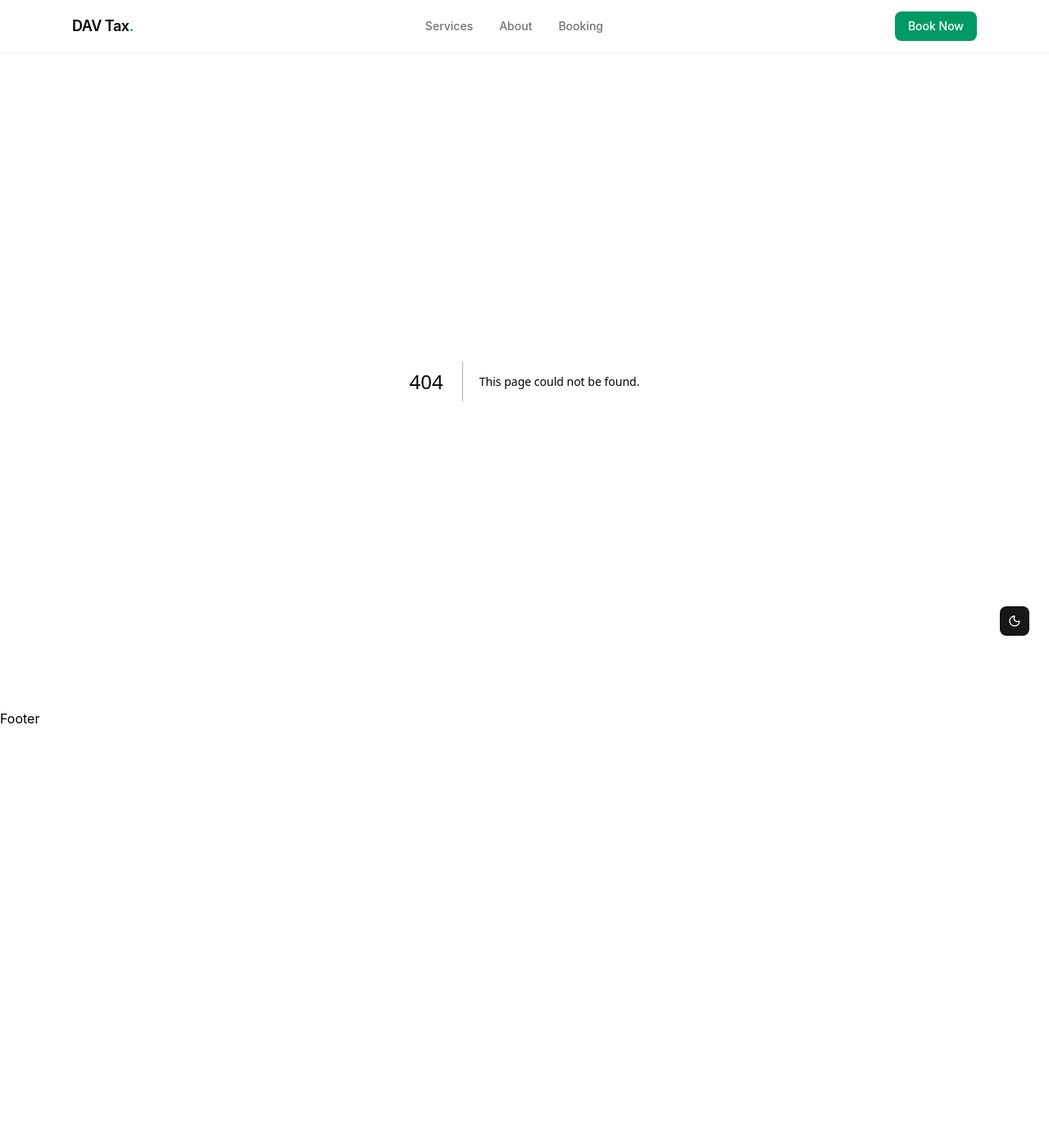
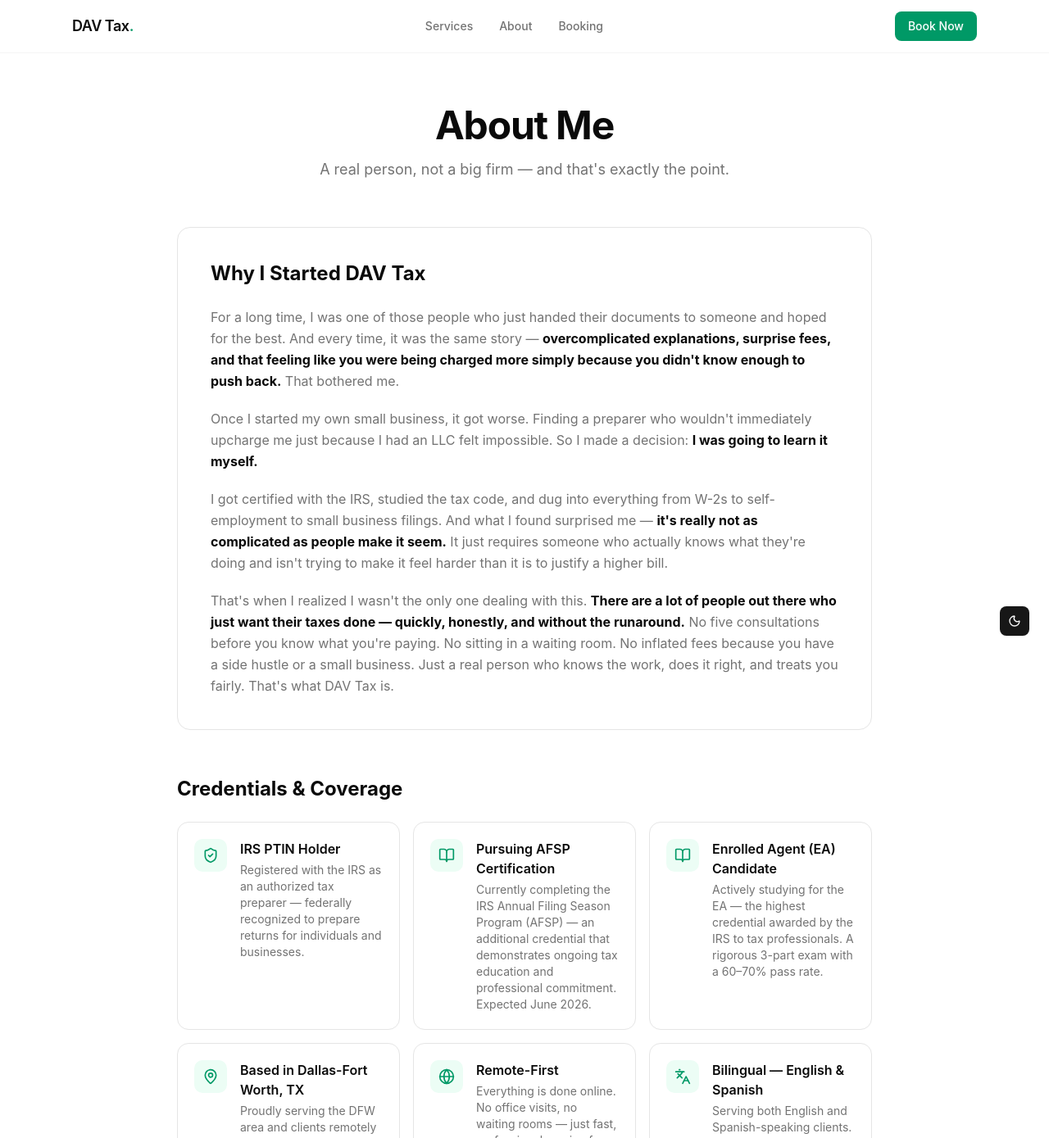
Before and after one commit to DavidAVargas/dav-tax, a Next.js app: page /about in a window 1280 px wide. Before the commit this address had no page. Shown: the top 1389 px of the page at 82% size. Before the commit the page ends 889 px from the top, so only its background shows below. Built offline with nearby package versions, Linux system fonts and the light colour scheme.

Commit message:
add about page with story, credentials, and bilingual callout

```diff
--- /dev/null
+++ b/app/about/page.tsx
@@ -0,0 +1,148 @@
+import { ShieldCheck, MapPin, Globe, BookOpen, ArrowRight, Languages } from "lucide-react";
+import { Button } from "@/components/ui/button";
+import Link from "next/link";
+
+const credentials = [
+  {
+    icon: ShieldCheck,
+    title: "IRS PTIN Holder",
+    description: "Registered with the IRS as an authorized tax preparer — federally recognized to prepare returns for individuals and businesses.",
+  },
+  {
+    icon: BookOpen,
+    title: "Pursuing AFSP Certification",
+    description: "Currently completing the IRS Annual Filing Season Program (AFSP) — an additional credential that demonstrates ongoing tax education and professional commitment. Expected June 2026.",
+  },
+  {
+    icon: BookOpen,
+    title: "Enrolled Agent (EA) Candidate",
+    description: "Actively studying for the EA — the highest credential awarded by the IRS to tax professionals. A rigorous 3-part exam with a 60–70% pass rate.",
+  },
+  {
+    icon: MapPin,
+    title: "Based in Dallas-Fort Worth, TX",
+    description: "Proudly serving the DFW area and clients remotely across the United States.",
+  },
+  {
+    icon: Globe,
+    title: "Remote-First",
+    description: "Everything is done online. No office visits, no waiting rooms — just fast, professional service from anywhere.",
+  },
+  {
+    icon: Languages,
+    title: "Bilingual — English & Spanish",
+    description: "Serving both English and Spanish-speaking clients. No language barrier, no miscommunication — just clear, honest help.",
+  },
+];
+
+export default function AboutPage() {
+  return (
+    <div className="mx-auto max-w-4xl px-4 py-16 sm:px-6">
+      <div className="mb-14 text-center">
+        <h1 className="text-4xl font-bold tracking-tight sm:text-5xl">About Me</h1>
+        <p className="mt-4 text-lg text-muted-foreground">
+          A real person, not a big firm — and that&apos;s exactly the point.
+        </p>
+      </div>
+
+      <div className="mb-14 rounded-2xl border border-border bg-card p-8 sm:p-10">
+        <h2 className="mb-6 text-2xl font-bold">Why I Started DAV Tax</h2>
+        <div className="space-y-5 text-muted-foreground leading-relaxed">
+          <p>
+            For a long time, I was one of those people who just handed their documents to someone
+            and hoped for the best. And every time, it was the same story —{" "}
+            <strong className="text-foreground">
+              overcomplicated explanations, surprise fees, and that feeling like you were being
+              charged more simply because you didn&apos;t know enough to push back.
+            </strong>{" "}
+            That bothered me.
+          </p>
+          <p>
+            Once I started my own small business, it got worse. Finding a preparer who wouldn&apos;t
+            immediately upcharge me just because I had an LLC felt impossible. So I made a decision:{" "}
+            <strong className="text-foreground">I was going to learn it myself.</strong>
+          </p>
+          <p>
+            I got certified with the IRS, studied the tax code, and dug into everything from
+            W-2s to self-employment to small business filings. And what I found surprised me —{" "}
+            <strong className="text-foreground">
+              it&apos;s really not as complicated as people make it seem.
+            </strong>{" "}
+            It just requires someone who actually knows what they&apos;re doing and isn&apos;t
+            trying to make it feel harder than it is to justify a higher bill.
+          </p>
+          <p>
+            That&apos;s when I realized I wasn&apos;t the only one dealing with this.{" "}
+            <strong className="text-foreground">
+              There are a lot of people out there who just want their taxes done — quickly,
+              honestly, and without the runaround.
+            </strong>{" "}
+            No five consultations before you know what you&apos;re paying. No sitting in a
+            waiting room. No inflated fees because you have a side hustle or a small business.
+            Just a real person who knows the work, does it right, and treats you fairly.
+            That&apos;s what DAV Tax is.
+          </p>
+        </div>
+      </div>
+
+      <div className="mb-14">
+        <h2 className="mb-6 text-2xl font-bold">Credentials & Coverage</h2>
+        <div className="grid gap-4 sm:grid-cols-2 lg:grid-cols-3">
+          {credentials.map((cred) => {
+            const Icon = cred.icon;
+            return (
+              <div
+                key={cred.title}
+                className="flex gap-4 rounded-xl border border-border bg-card p-5"
+              >
+                <div className="inline-flex h-10 w-10 shrink-0 items-center justify-center rounded-lg bg-emerald-50 dark:bg-emerald-950/40">
+                  <Icon className="size-5 text-emerald-600" />
+                </div>
+                <div>
+                  <h3 className="font-semibold">{cred.title}</h3>
+                  <p className="mt-1 text-sm text-muted-foreground">{cred.description}</p>
+                </div>
+              </div>
+            );
+          })}
+        </div>
+      </div>
+
+      <div className="mb-14 rounded-2xl border border-border bg-card p-8 sm:p-10">
+        <h2 className="mb-4 text-2xl font-bold">What You Can Expect</h2>
+        <ul className="space-y-3 text-muted-foreground">
+          {[
+            "Flat-rate pricing — you know the cost before we start, no surprises",
+            "No unnecessary back-and-forth or multiple consultations just to get started",
+            "100% online — send your documents, we handle the rest",
+            "A real person reviewing your return, not automated software flying blind",
+            "Quick turnaround so you're not waiting around for weeks",
+            "Available to clients across most of the United States",
+          ].map((item) => (
+            <li key={item} className="flex items-start gap-3">
+              <span className="mt-2 size-1.5 shrink-0 rounded-full bg-emerald-500" />
+              {item}
+            </li>
+          ))}
+        </ul>
+      </div>
+
+      <div className="rounded-2xl border border-emerald-200 bg-emerald-50 p-8 text-center dark:border-emerald-800 dark:bg-emerald-950/30">
+        <h3 className="text-xl font-bold">Ready to get your taxes done?</h3>
+        <p className="mt-2 text-muted-foreground">
+          Book a free consultation — no commitment, no fees upfront. Just a quick call to get you sorted.
+        </p>
+        <Button
+          asChild
+          size="lg"
+          className="mt-6 bg-emerald-600 text-white hover:bg-emerald-700"
+        >
+          <Link href="#booking">
+            Book a Free Consultation
+            <ArrowRight className="ml-2 size-4" />
+          </Link>
+        </Button>
+      </div>
+    </div>
+  );
+}
--- a/components/Navbar/index.tsx
+++ b/components/Navbar/index.tsx
@@ -7,7 +7,7 @@ import { Button } from "@/components/ui/button";
 
 const navLinks = [
   { label: "Services", href: "/services" },
-  { label: "About", href: "#about" },
+  { label: "About", href: "/about" },
   { label: "Booking", href: "#booking" },
 ];
 
```
